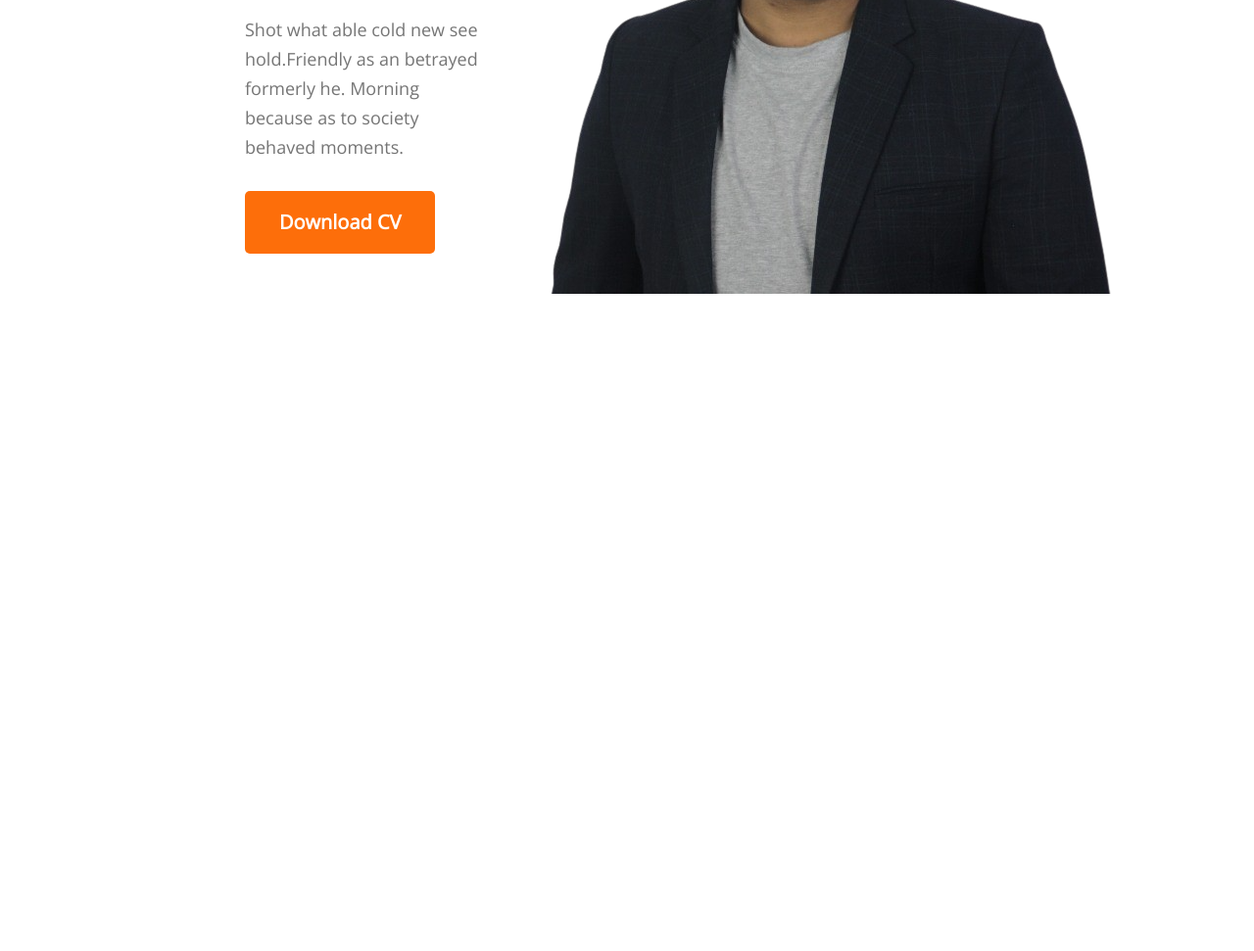
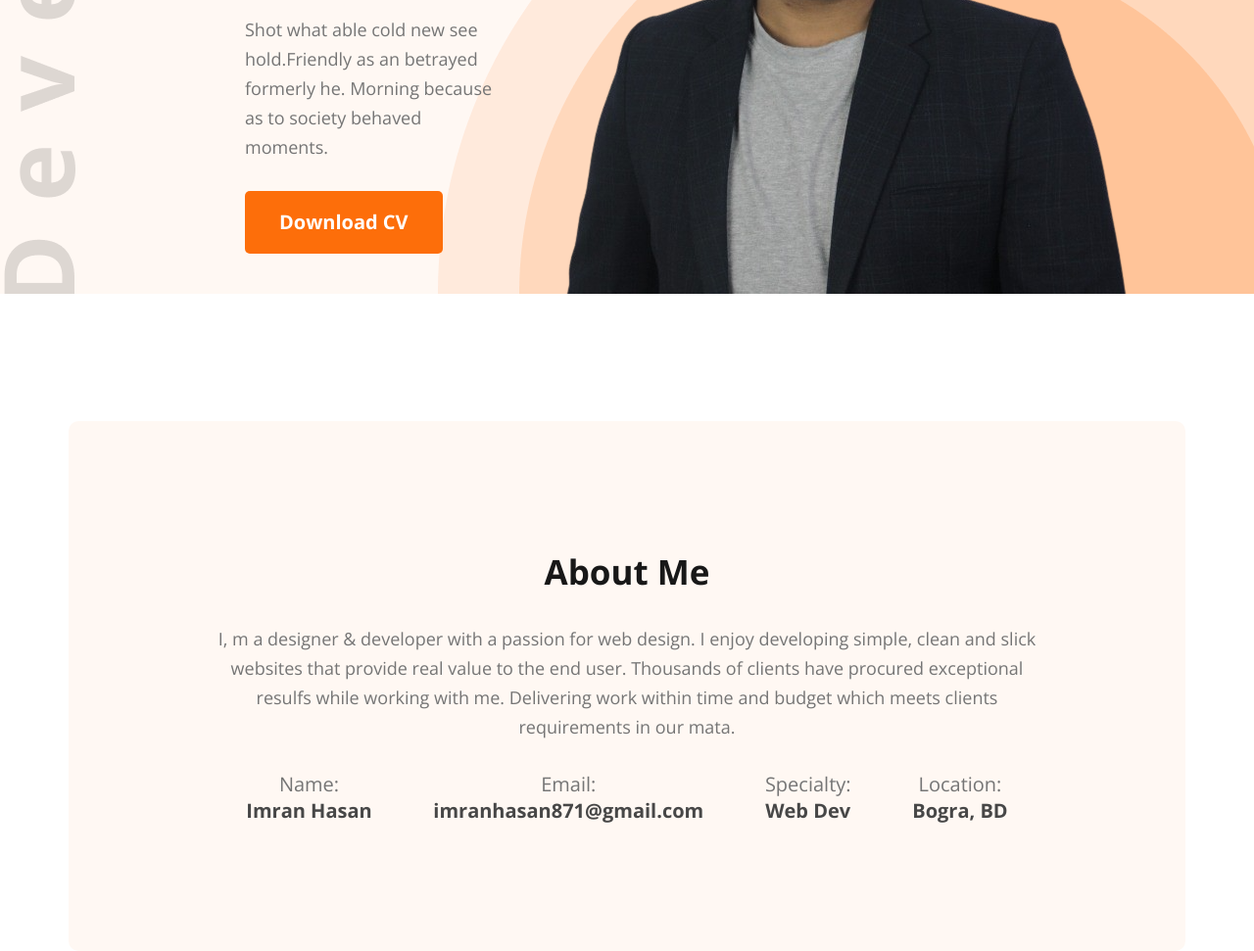
Before and after one commit to imranhasan871/Developer-Imran, a plain HTML site: page index.html in a window 1280 px wide. Shown: the part 504-1475 px from the top of the page at 98% size. Before the commit the page ends 804 px from the top, so only its background shows below. Drawn offline with nearby package versions, Linux system fonts and the light colour scheme.

Commit message:
added header and about section

```diff
--- a/css/style.css
+++ b/css/style.css
@@ -5,6 +5,7 @@
   font-family: "Open Sans", sans-serif;
 }
 
+/* Common CSS Styles */
 .text-primary {
   color: #fd6e0a;
 }
@@ -19,14 +20,42 @@
   border-radius: 5px;
   color: #ffffff;
 }
+
+main {
+  max-width: 1140px;
+  margin: 0 auto;
+}
+
+.section-title {
+  margin-bottom: 30px;
+  font-weight: 700;
+  font-size: 35px;
+  color: #181818;
+}
+
+.section-discriptions {
+  margin-bottom: 30px;
+  font-weight: 400;
+  font-size: 18px;
+  line-height: 30px;
+  color: #757575;
+}
+
 /* Header and Navigation Styles */
+
+.header {
+  background-color: #fff8f3;
+  background-image: url(/images/header_bg.png), url(/images/developer.png);
+  background-repeat: no-repeat;
+  background-position: bottom right, left;
+}
 nav {
   display: flex;
   justify-content: space-between;
   margin: 50px 250px;
 }
 .nav-title {
-  font-weight: 800px;
+  font-weight: 800;
   font-size: 45px;
 }
 nav ul {
@@ -62,3 +91,30 @@ nav li {
   color: #757575;
   margin-bottom: 30px;
 }
+
+/* About Me Section */
+
+.about {
+  text-align: center;
+  margin-top: 130px;
+  padding: 130px 150px;
+  background: #fff8f3;
+  border-radius: 10px;
+}
+.about-info-container {
+  display: flex;
+  justify-content: space-around;
+}
+.about-info {
+  text-align: center;
+  font-size: 20px;
+}
+
+.info-title {
+  font-weight: 400;
+  color: #757575;
+}
+.info-description {
+  font-weight: 700;
+  color: #474747;
+}
--- a/index.html
+++ b/index.html
@@ -8,13 +8,13 @@
     <link rel="preconnect" href="https://fonts.googleapis.com" />
     <link rel="preconnect" href="https://fonts.gstatic.com" crossorigin />
     <link
-      href="https://fonts.googleapis.com/css2?family=Open+Sans&display=swap"
+      href="https://fonts.googleapis.com/css2?family=Open+Sans:wght@400;500;600;700;800&display=swap"
       rel="stylesheet"
     />
     <title>Imran's Portfolio</title>
   </head>
   <body>
-    <header>
+    <header class="header">
       <nav>
         <h2 class="nav-title">IM<strong class="text-primary">R</strong>AN</h2>
         <ul>
@@ -36,7 +36,36 @@
         <img src="./images/ImranHasan.png" alt="" />
       </div>
     </header>
-    <main></main>
+    <main>
+      <section class="about">
+        <h3 class="section-title">About Me</h3>
+        <p class="section-discriptions">
+          I, m a designer & developer with a passion for web design. I enjoy
+          developing simple, clean and slick websites that provide real value to
+          the end user. Thousands of clients have procured exceptional resulfs
+          while working with me. Delivering work within time and budget which
+          meets clients requirements in our mata.
+        </p>
+        <div class="about-info-container">
+          <div class="about-info">
+            <p class="info-title">Name:</p>
+            <p class="info-description">Imran Hasan</p>
+          </div>
+          <div class="about-info">
+            <p class="info-title">Email:</p>
+            <p class="info-description">imranhasan871@gmail.com</p>
+          </div>
+          <div class="about-info">
+            <p class="info-title">Specialty:</p>
+            <p class="info-description">Web Dev</p>
+          </div>
+          <div class="about-info">
+            <p class="info-title">Location:</p>
+            <p class="info-description">Bogra, BD</p>
+          </div>
+        </div>
+      </section>
+    </main>
     <footer></footer>
   </body>
 </html>
```
